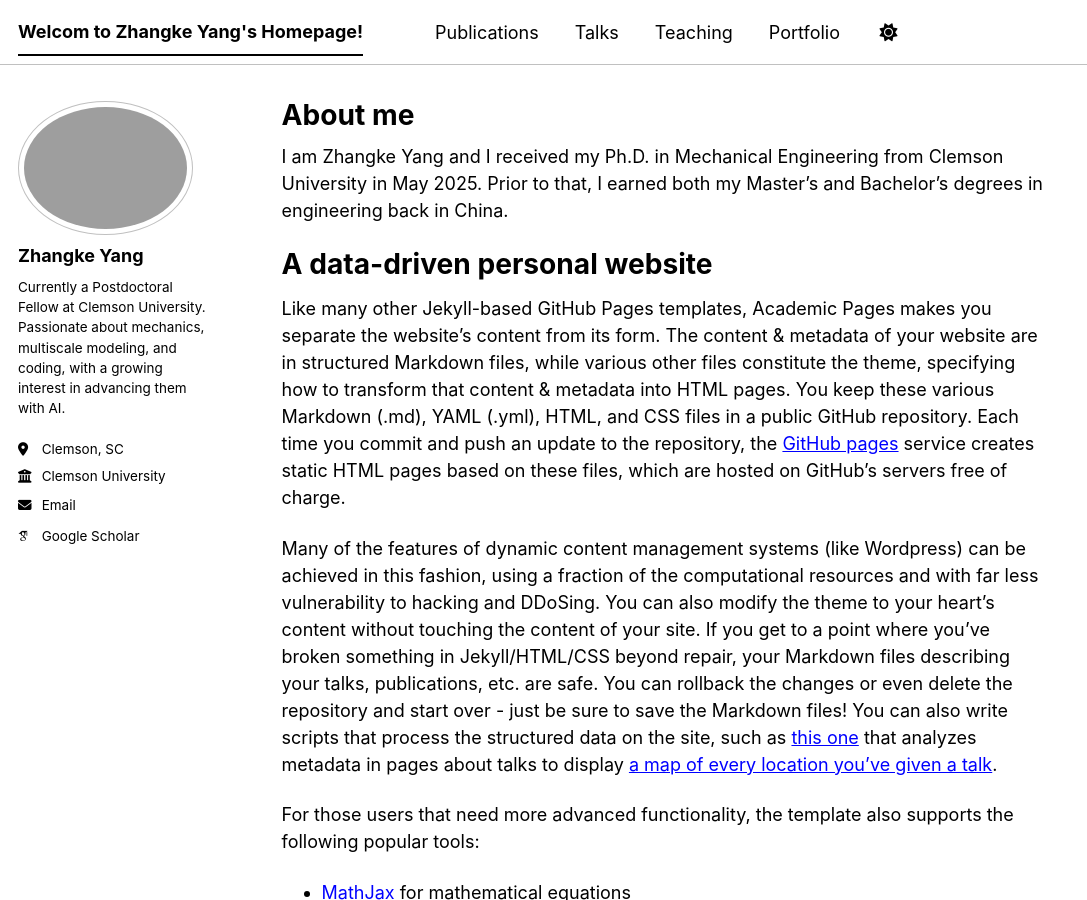
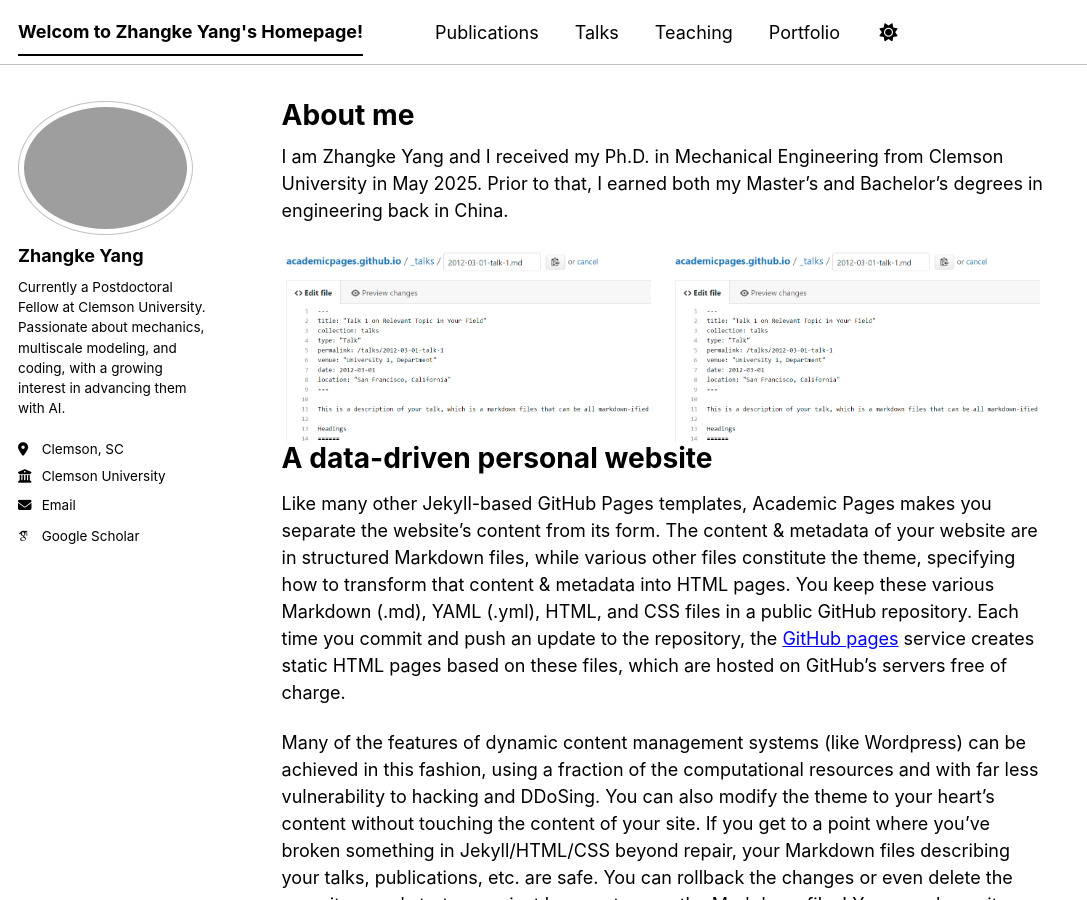
Before and after one commit to zkyang16/zkyang16.github.io, a Jekyll site: the page built from _pages/about.md, in a window 1280 px wide and 900 px high. Shown: the whole window, without its empty margins (0-1087 px from the left). Built offline with Jekyll 4.4.1, drawn with Linux system fonts in a browser that asks for light colours; some web fonts are replaced; a script bundle is joined from its source files by our own code; library files that are not in the unit come from our copies.

Commit message:
Update about.md

```diff
--- a/_pages/about.md
+++ b/_pages/about.md
@@ -8,6 +8,10 @@
 ---
 
 I am Zhangke Yang and I received my Ph.D. in Mechanical Engineering from Clemson University in May 2025. Prior to that, I earned both my Master’s and Bachelor’s degrees in engineering back in China.
+<div style="display: flex; gap: 20px;">
+  <img src="/images/editing-talk.png" style="width: 48%;">
+  <img src="/images/editing-talk.png" style="width: 48%;">
+</div>
 
 A data-driven personal website
 ======
```
